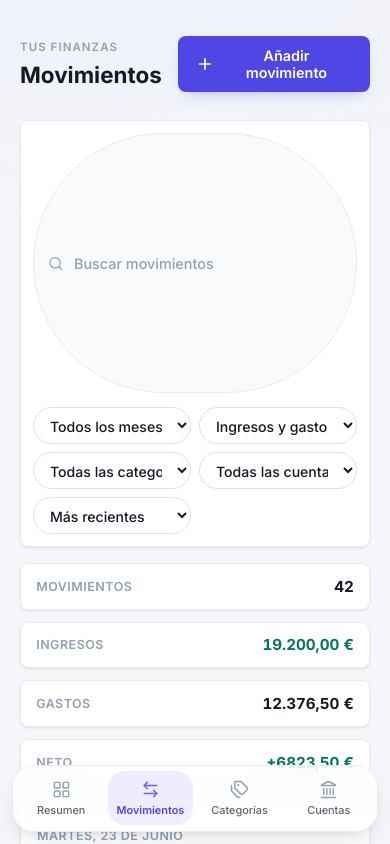
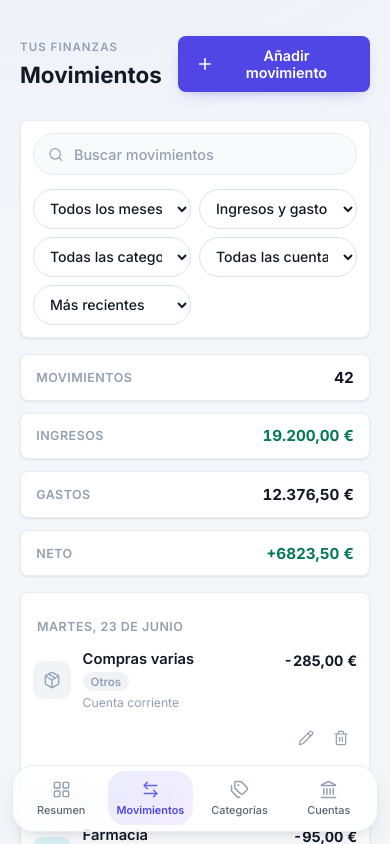
Before and after one commit to mystraldev/finance-tracker, a React (Vite) app: page /movimientos in a window 390 px wide. Shown: the top 844 px of the page. Built offline with nearby package versions, Linux system fonts and the light colour scheme.

Commit message:
fix: tighten mobile transaction filters (#28)

```diff
--- a/src/App.css
+++ b/src/App.css
@@ -1342,7 +1342,9 @@ select.field__input {
     flex-direction: column;
   }
   .tx-search {
+    flex: 0 0 auto;
     width: 100%;
+    height: 42px;
   }
   .filters {
     justify-content: flex-start;
@@ -1493,9 +1495,11 @@ select.field__input {
   .filters__select {
     width: 100%;
     min-width: 0;
+    height: 40px;
     padding-inline: 0.75rem;
   }
   .filters__clear {
+    grid-column: 1 / -1;
     justify-self: start;
     padding-left: 0.1rem;
   }
```
